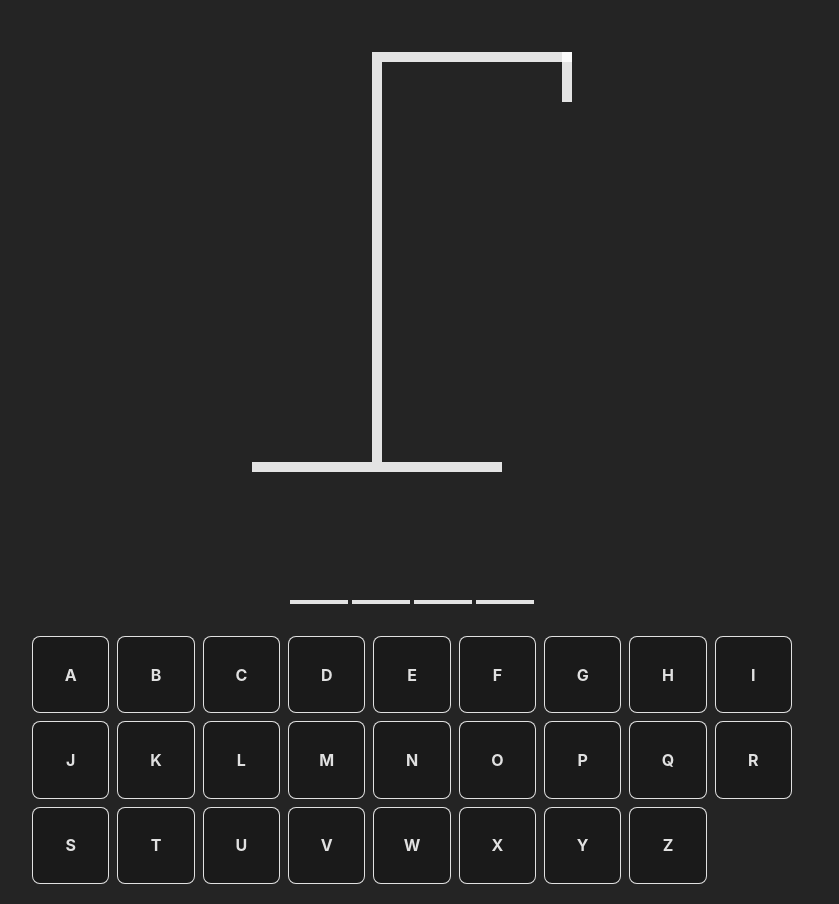
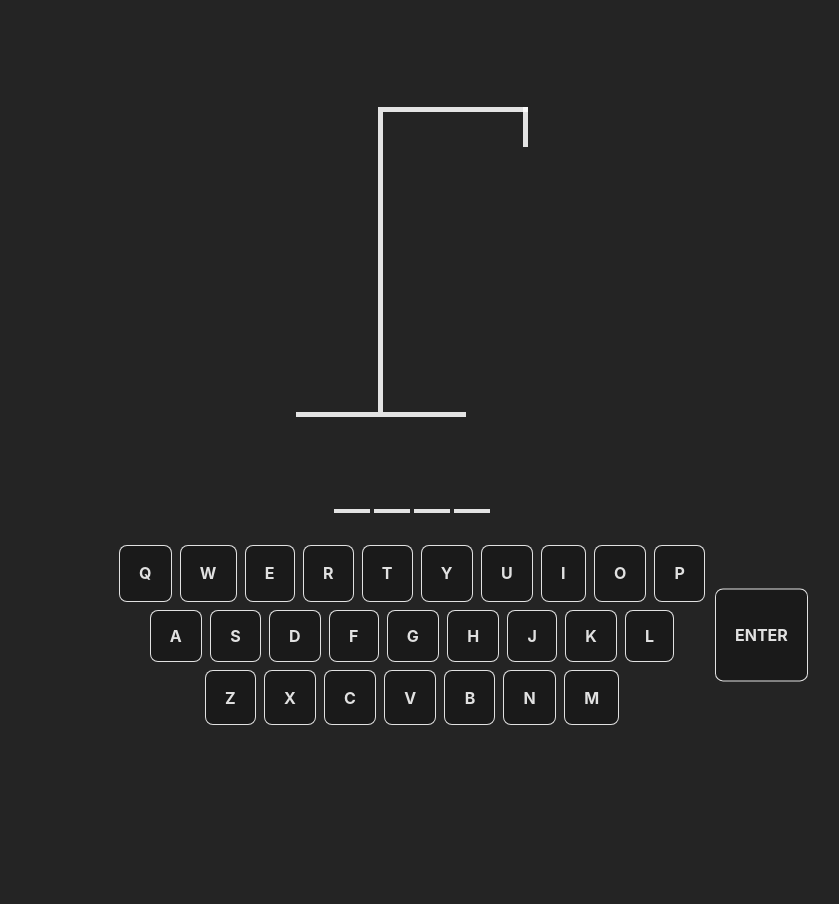
Before and after one commit to Khusro-S/RopeAndLetters, a React (Vite) app: page / in a window 1280 px wide. Shown: the whole page, without its empty margins (228-1067 px from the left). After the commit the page ends 800 px from the top, so only its background shows below. Built offline with nearby package versions, Linux system fonts and the light colour scheme.

Commit message:
Feat: Redesigned keyboard with active state mirroring of physical key presses to the virtual keyboard on the screen
- Redesigned keyboard layout.
- Added visual mirroring of active state for physical key presses.
- Adjusted button font and drawing size.

```diff
--- a/src/App.tsx
+++ b/src/App.tsx
@@ -11,7 +11,7 @@ function getWord() {
 
 function App() {
   const [wordToGuess, setWordToGuess] = useState(getWord());
-  console.log(wordToGuess);
+  // console.log(wordToGuess);
   const [guessedLetters, setGuessedLetters] = useState<string[]>([]);
 
   const incorrectLetters = guessedLetters.filter(
@@ -21,43 +21,63 @@ function App() {
   const isWinner = wordToGuess
     .split("")
     .every((letter) => guessedLetters.includes(letter));
+
   const addGuessedLetter = useCallback(
     (letter: string) => {
-      if (guessedLetters.includes(letter) || isLoser || isWinner) return;
-
+      if (letter.toLowerCase() === "enter") {
+        setGuessedLetters([]);
+        setWordToGuess(getWord());
+      } else if (!guessedLetters.includes(letter) && !isLoser && !isWinner) {
         setGuessedLetters((currentLetters) => [...currentLetters, letter]);
+      }
     },
     [guessedLetters, isWinner, isLoser]
   );
 
+  const [keyPressed, setKeyPressed] = useState<string | null>(null);
+
   useEffect(() => {
-    const handler = (e: KeyboardEvent) => {
+    const handleKeyDown = (e: KeyboardEvent) => {
       const key = e.key;
       if (!key.match(/^[a-z]$/)) return;
+      // console.log(key);
+      e.preventDefault();
 
-      e.preventDefault();
       addGuessedLetter(key);
+      setKeyPressed(key);
     };
-    document.addEventListener("keypress", handler);
 
+    const handleKeyUp = () => {
+      setKeyPressed(null);
+    };
+    document.addEventListener("keydown", handleKeyDown);
+    document.addEventListener("keyup", handleKeyUp);
     return () => {
-      document.removeEventListener("keypress", handler);
+      document.removeEventListener("keydown", handleKeyDown);
+      document.removeEventListener("keyup", handleKeyUp);
     };
-  }, [guessedLetters, addGuessedLetter]);
+  }, [guessedLetters, addGuessedLetter, keyPressed]);
 
   useEffect(() => {
-    const handler = (e: KeyboardEvent) => {
+    const handleKeyDown = (e: KeyboardEvent) => {
       const key = e.key;
       if (key !== "Enter") return;
       e.preventDefault();
       setGuessedLetters([]);
       setWordToGuess(getWord());
+      setKeyPressed("Enter");
     };
 
-    document.addEventListener("keypress", handler);
+    const handleKeyUp = () => {
+      setKeyPressed(null);
+    };
+
+    document.addEventListener("keydown", handleKeyDown);
+    document.addEventListener("keyup", handleKeyUp);
 
     return () => {
-      document.removeEventListener("keypress", handler);
+      document.removeEventListener("keydown", handleKeyDown);
+      document.removeEventListener("keyup", handleKeyUp);
     };
   }, []);
 
@@ -73,7 +93,7 @@ function App() {
         guessedLetters={guessedLetters}
         wordToGuess={wordToGuess}
       />
-      <div className="self-stretch">
+      {/* <div className="self-stretch"> */}
       <Keyboard
         activeLetters={guessedLetters.filter((letter) =>
           wordToGuess.includes(letter)
@@ -81,8 +101,11 @@ function App() {
         inactiveLetters={incorrectLetters}
         addGuessedLetter={addGuessedLetter}
         disabled={isLoser || isWinner}
+        letter=""
+        isPressed={false}
+        pressedKey={keyPressed}
       />
-      </div>
+      {/* </div> */}
     </div>
   );
 }
--- a/src/components/HangmanDrawing.tsx
+++ b/src/components/HangmanDrawing.tsx
@@ -1,22 +1,22 @@
 const HEAD = (
-  <div className="rounded-full w-[70px] h-[70px] border-[10px] border-greyBg absolute top-[49px] right-[-30px]" />
+  <div className="rounded-full w-[60px] h-[60px] border-[5px] border-greyBg absolute top-[38px] right-[-28px]" />
 );
 const BODY = (
-  <div className="w-[10px] h-[150px] bg-greyBg absolute right-0 top-[118px]" />
+  <div className="w-[5px] h-[100px] bg-greyBg absolute right-0 top-[98px]" />
 );
 
 const ARM_RIGHT = (
-  <div className="w-[10px] h-[100px] bg-greyBg rotate-45 absolute right-[-37px] top-[100px]" />
+  <div className="w-[5px] h-[60px] bg-greyBg rotate-45 absolute right-[-20px] top-[90px]" />
 );
 const ARM_LEFT = (
-  <div className="w-[10px] h-[100px] bg-greyBg -rotate-45 absolute right-[37px] top-[100px]" />
+  <div className="w-[5px] h-[60px] bg-greyBg -rotate-45 absolute right-[20px] top-[90px]" />
 );
 
 const LEG_RIGHT = (
-  <div className="w-[10px] h-[100px] bg-greyBg rotate-[135deg] absolute right-[-37px] top-[248px]" />
+  <div className="w-[5px] h-[60px] bg-greyBg rotate-[135deg] absolute right-[-20px] top-[188px]" />
 );
 const LEG_LEFT = (
-  <div className="w-[10px] h-[100px] bg-greyBg rotate-[-135deg] absolute right-[37px] top-[248px]" />
+  <div className="w-[5px] h-[60px] bg-greyBg rotate-[-135deg] absolute right-[20px] top-[188px]" />
 );
 
 const BODY_PARTS = [HEAD, BODY, ARM_RIGHT, ARM_LEFT, LEG_RIGHT, LEG_LEFT];
@@ -25,10 +25,10 @@ export default function HangmanDrawing({ numberOfGuesses }) {
   return (
     <div className="relative">
       {BODY_PARTS.slice(0, numberOfGuesses)}
-      <div className="absolute w-[10px] h-[50px] bg-greyBg top-0 right-0" />
-      <div className="h-[10px] w-[200px] bg-greyBg ml-[120px]" />
-      <div className="h-[400px] w-[10px] bg-greyBg ml-[120px]" />
-      <div className="h-[10px] w-[250px] bg-greyBg" />
+      <div className="absolute w-[5px] h-[40px] bg-greyBg top-0 right-0" />
+      <div className="h-[5px] w-[150px] bg-greyBg ml-[82.5px]" />
+      <div className="h-[300px] w-[5px] bg-greyBg ml-[82.5px]" />
+      <div className="h-[5px] w-[170px] bg-greyBg" />
     </div>
   );
 }
--- a/src/components/HangmanWord.tsx
+++ b/src/components/HangmanWord.tsx
@@ -10,7 +10,7 @@ export default function HangmanWord({
   reveal = false,
 }: HangmanWordProps) {
   return (
-    <div className="flex gap-1 text-8xl font-bold uppercase font-mono">
+    <div className="flex gap-1 text-6xl font-bold uppercase font-mono">
       {wordToGuess.split("").map((letter: string, index: number) => (
         <span
           className={`border-b-[0.3rem] border-greyBg ${
--- a/src/components/Keyboard.tsx
+++ b/src/components/Keyboard.tsx
@@ -1,63 +1,104 @@
-const KEYS = [
-  "a",
-  "b",
-  "c",
-  "d",
-  "e",
-  "f",
-  "g",
-  "h",
-  "i",
-  "j",
-  "k",
-  "l",
-  "m",
-  "n",
-  "o",
-  "p",
-  "q",
-  "r",
-  "s",
-  "t",
-  "u",
-  "v",
-  "w",
-  "x",
-  "y",
-  "z",
-];
+const KEYS_ROW_FIRST = ["q", "w", "e", "r", "t", "y", "u", "i", "o", "p"];
+const KEYS_ROW_SECOND = ["a", "s", "d", "f", "g", "h", "j", "k", "l"];
+const KEYS_ROW_THIRD = ["z", "x", "c", "v", "b", "n", "m"];
 
 type KeyboardProps = {
   activeLetters: string[];
   inactiveLetters: string[];
   addGuessedLetter: (letter: string) => void;
   disabled?: boolean;
+  letter: string;
+  isPressed: boolean;
+  pressedKey: string | null;
 };
+
+function renderKeyButton({
+  letter,
+  activeLetters,
+  inactiveLetters,
+  addGuessedLetter,
+  disabled,
+  isPressed,
+}: KeyboardProps) {
+  const isActive = activeLetters.includes(letter);
+  const isInactive = inactiveLetters.includes(letter);
+
+  return (
+    <button
+      key={letter}
+      onClick={() => addGuessedLetter(letter)}
+      className={`${isActive ? "active" : ""} ${isInactive ? "inactive" : ""} ${
+        isPressed ? "bg-greyBg text-black" : ""
+      }`}
+      disabled={isActive || isInactive || disabled}
+    >
+      {letter}
+    </button>
+  );
+}
 
 export default function Keyboard({
   activeLetters,
   inactiveLetters,
   addGuessedLetter,
   disabled = false,
+  pressedKey,
 }: KeyboardProps) {
   return (
-    <div className="grid grid-cols-[repeat(auto-fit,minmax(75px,1fr))] gap-2 w-full">
-      {KEYS.map((key) => {
-        const isActive = activeLetters.includes(key);
-        const isInactive = inactiveLetters.includes(key);
-        return (
-          <button
-            key={key}
-            onClick={() => addGuessedLetter(key)}
-            className={`${isActive ? "active" : ""} ${
-              isInactive ? "inactive" : ""
-            }`}
-            disabled={isActive || isInactive || disabled}
-          >
-            {key}
-          </button>
-        );
-      })}
+    <div className="flex flex-col items-center justify-center w-full gap-2 relative">
+      <div className="flex gap-2">
+        {KEYS_ROW_FIRST.map((letter) =>
+          renderKeyButton({
+            letter,
+            activeLetters,
+            inactiveLetters,
+            addGuessedLetter,
+            disabled,
+            isPressed: pressedKey === letter,
+            pressedKey,
+          })
+        )}
+      </div>
+
+      <div className="flex gap-2">
+        {KEYS_ROW_SECOND.map((letter) =>
+          renderKeyButton({
+            letter,
+            activeLetters,
+            inactiveLetters,
+            addGuessedLetter,
+            disabled,
+            isPressed: pressedKey === letter,
+            pressedKey,
+          })
+        )}
+      </div>
+
+      <div className="flex gap-2">
+        {KEYS_ROW_THIRD.map((letter) =>
+          renderKeyButton({
+            letter,
+            activeLetters,
+            inactiveLetters,
+            addGuessedLetter,
+            disabled,
+            isPressed: pressedKey === letter,
+            pressedKey,
+          })
+        )}
+      </div>
+
+      <div className="absolute -right-4 top-1/2 -translate-y-1/2">
+        {renderKeyButton({
+          letter: "Enter",
+          activeLetters,
+          inactiveLetters,
+          addGuessedLetter,
+          disabled: false,
+          isPressed: pressedKey === "Enter",
+          pressedKey,
+        })}
+      </div>
     </div>
   );
 }
--- /dev/null
+++ b/src/components/Modal.tsx
@@ -0,0 +1,5 @@
+import React from "react";
+
+export default function Modal() {
+  return <div>Modal</div>;
+}
```
Lines whose indentation alone changed are shown as unchanged.
